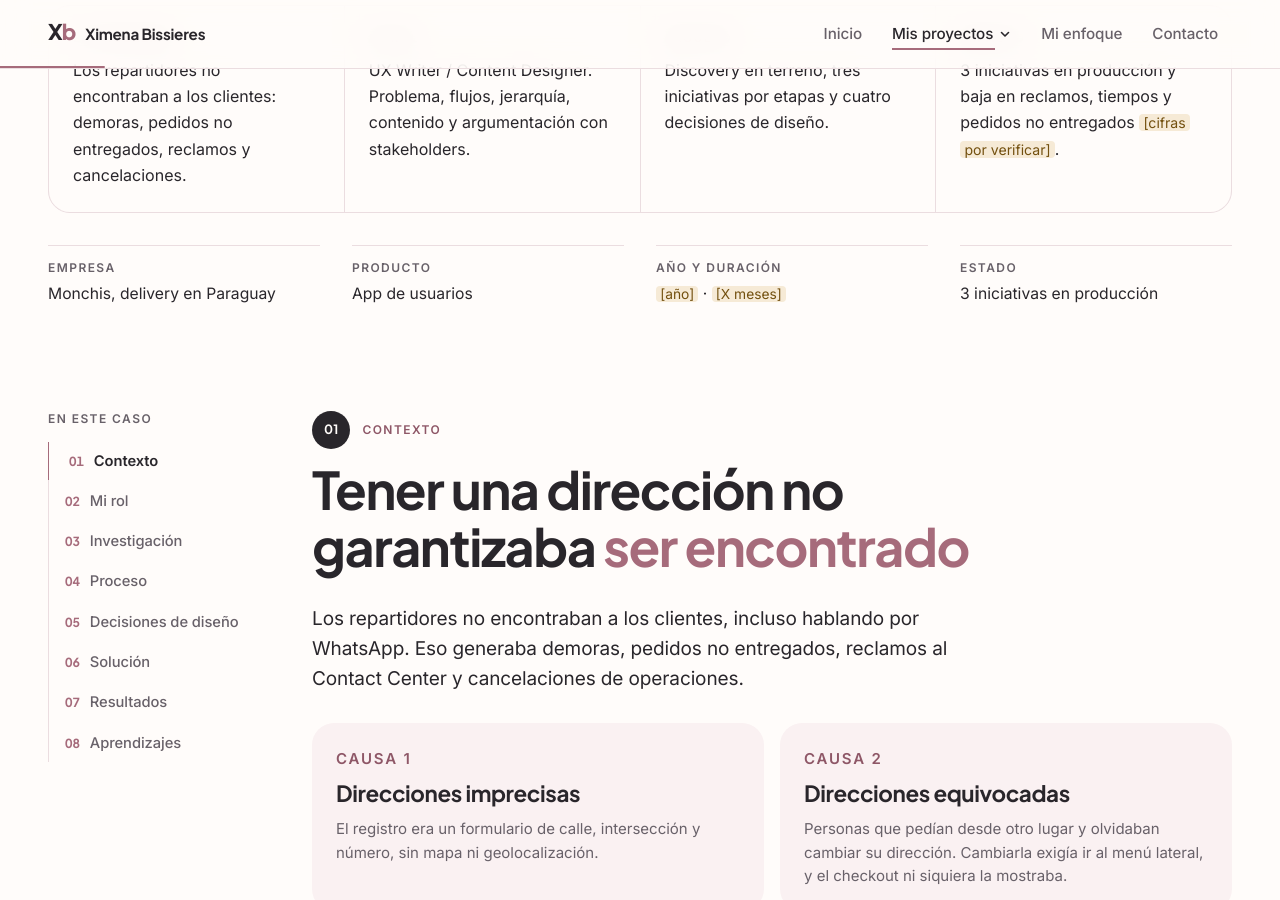
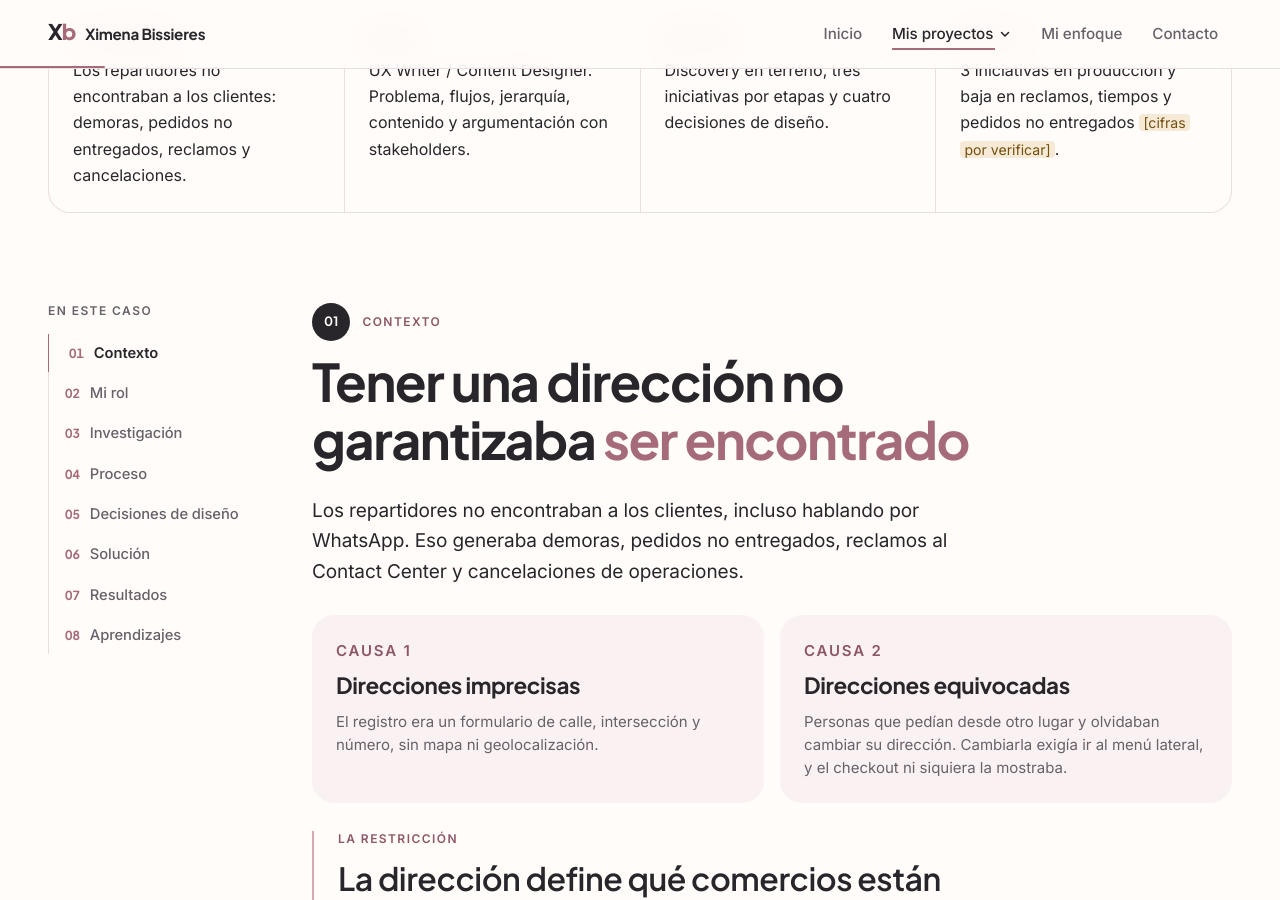
Before and after one commit to ximebissieres/Ximebissieres.github.io, a Jekyll site: the page built from proyectos/monchis.html, in a window 1280 px wide and 900 px high, scrolled down 1161 px. Built offline with Jekyll 4.4.1, drawn with Linux system fonts in a browser that asks for light colours.

Commit message:
Casos: quita la ficha (empresa, año y duración, plataforma)
Se elimina el bloque de ficha de Monchis, LATAM, Santa Isabel y Paris;
el resumen ejecutivo pasa directo al primer capítulo.

Co-Authored-By: Claude Opus 5.5 <noreply@anthropic.com>
Claude-Session: https://claude.ai/code/session_01DJ4kQgEHjb3PtnpPBBuZ5X

```diff
--- a/proyectos/latam.html
+++ b/proyectos/latam.html
@@ -13,12 +13,6 @@ summary: 'Rediseñamos la landing de ofertas para que vuelos, hoteles y paquetes
   <div><h2>Proceso</h2><p>Stakeholders, working backwards, arquitectura de mensajes, iteración y testeo de guerrilla.</p></div>
   <div><h2>Impacto</h2><p>8 de cada 10 personas entendieron la experiencia. CTR de hoteles <mark class="tbd">[+X%]</mark>, vuelos estable.</p></div>
 </section>
-
-<dl class="facts">
-  <div><dt>Empresa</dt><dd>LATAM Airlines</dd></div>
-  <div><dt>Año y duración</dt><dd><mark class="tbd">[año]</mark> · <mark class="tbd">[X meses]</mark></dd></div>
-  <div><dt>Plataforma</dt><dd>Web <mark class="tbd">[desktop / mobile]</mark></dd></div>
-</dl>
 
 <div class="case-body">
   <nav class="toc" aria-label="Etapas del caso"><p class="eyebrow">En este caso</p><ol></ol></nav>
--- a/proyectos/monchis.html
+++ b/proyectos/monchis.html
@@ -13,13 +13,6 @@ summary: 'En Paraguay, muchas direcciones se dan con referencias e interseccione
   <div><h2>Proceso</h2><p>Discovery en terreno, tres iniciativas por etapas y cuatro decisiones de diseño.</p></div>
   <div><h2>Impacto</h2><p>3 iniciativas en producción y baja en reclamos, tiempos y pedidos no entregados <mark class="tbd">[cifras por verificar]</mark>.</p></div>
 </section>
-
-<dl class="facts">
-  <div><dt>Empresa</dt><dd>Monchis, delivery en Paraguay</dd></div>
-  <div><dt>Producto</dt><dd>App de usuarios</dd></div>
-  <div><dt>Año y duración</dt><dd><mark class="tbd">[año]</mark> · <mark class="tbd">[X meses]</mark></dd></div>
-  <div><dt>Estado</dt><dd>3 iniciativas en producción</dd></div>
-</dl>
 
 <div class="case-body">
   <nav class="toc" aria-label="Etapas del caso"><p class="eyebrow">En este caso</p><ol></ol></nav>
--- a/proyectos/paris.html
+++ b/proyectos/paris.html
@@ -13,12 +13,6 @@ summary: 'Cada área le escribía a los sellers a su manera. Lideré la creació
   <div><h2>Proceso</h2><p>Diagnóstico, co-creación, sistema y herramienta práctica.</p></div>
   <div><h2>Impacto</h2><p>Un manual que usan <mark class="tbd">[N]</mark> equipos sin formación en contenido.</p></div>
 </section>
-
-<dl class="facts">
-  <div><dt>Empresa</dt><dd>Paris Marketplace, Cencosud</dd></div>
-  <div><dt>Año y duración</dt><dd><mark class="tbd">[año]</mark> · <mark class="tbd">[X meses]</mark></dd></div>
-  <div><dt>Plataforma</dt><dd>Canales digitales para sellers <mark class="tbd">[portal, correos, notificaciones: ajustar]</mark></dd></div>
-</dl>
 
 <div class="case-body">
   <nav class="toc" aria-label="Etapas del caso"><p class="eyebrow">En este caso</p><ol></ol></nav>
--- a/proyectos/santa-isabel.html
+++ b/proyectos/santa-isabel.html
@@ -13,12 +13,6 @@ summary: La app de Santa Isabel era idéntica a la de Jumbo. La rediseñamos des
   <div><h2>Proceso</h2><p>Entrevistas y personas, una historia por pantalla, accesibilidad y nomenclatura.</p></div>
   <div><h2>Impacto</h2><p>El negocio decidió implementar la propuesta primero en Jumbo.</p></div>
 </section>
-
-<dl class="facts">
-  <div><dt>Empresa</dt><dd>Santa Isabel, Cencosud</dd></div>
-  <div><dt>Año y duración</dt><dd><mark class="tbd">[año]</mark> · <mark class="tbd">[X meses]</mark></dd></div>
-  <div><dt>Plataforma</dt><dd>App iOS y Android</dd></div>
-</dl>
 
 <div class="case-body">
   <nav class="toc" aria-label="Etapas del caso"><p class="eyebrow">En este caso</p><ol></ol></nav>
```
